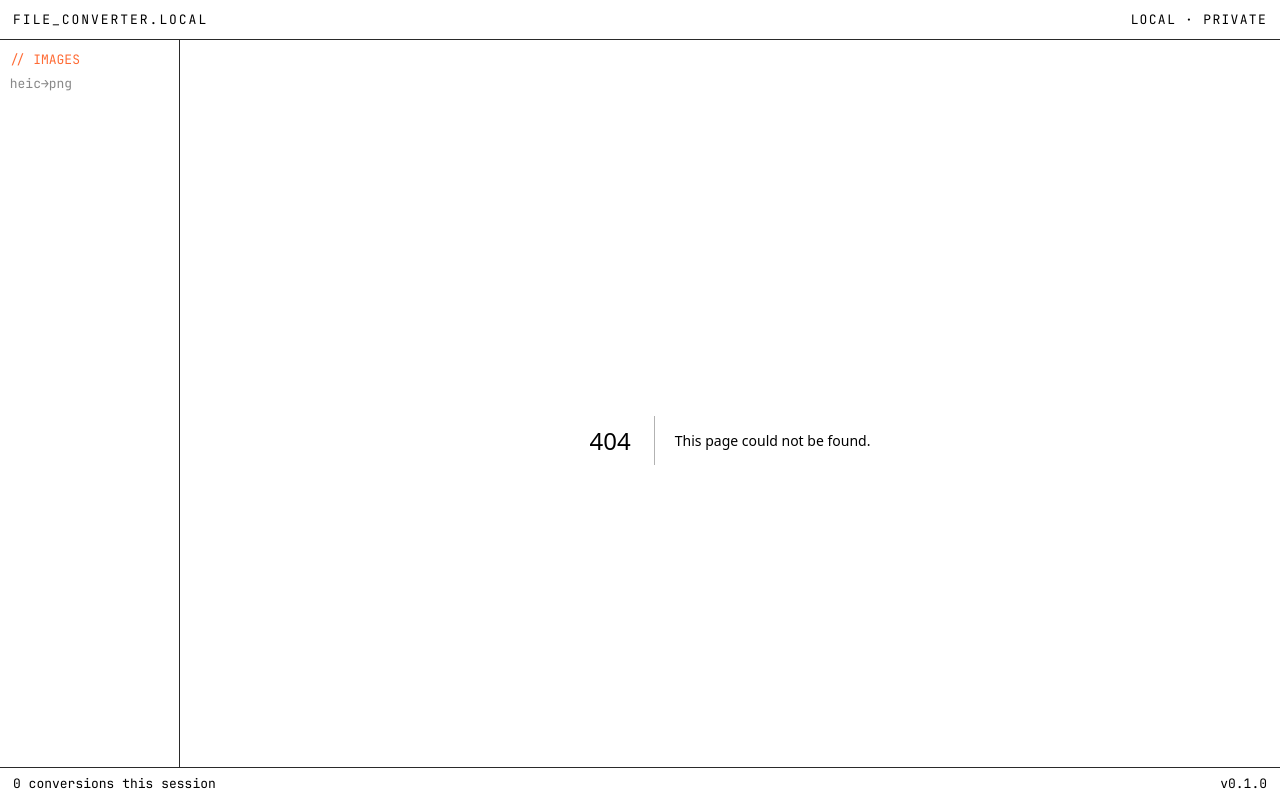
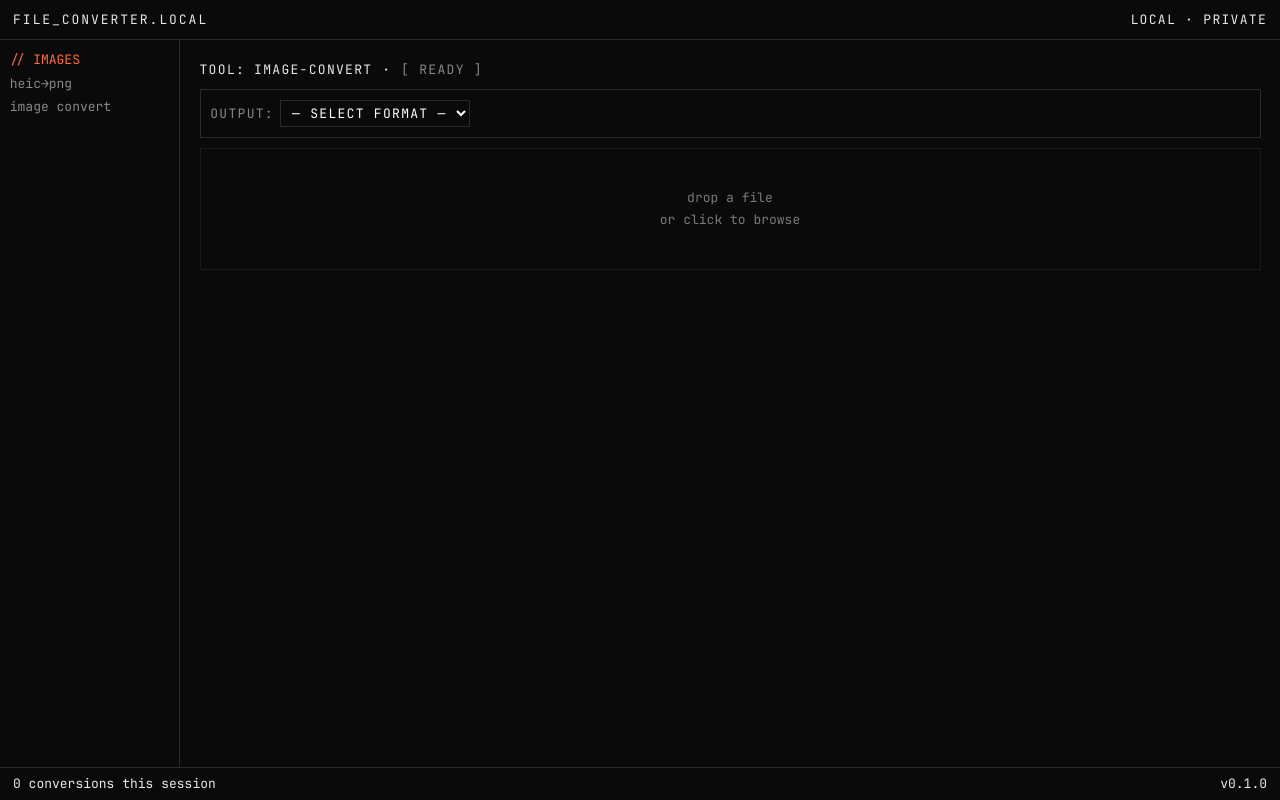
Before and after one commit to tonyyu2170/file-converter, a Next.js app: page /tools/image-convert in a window 1280 px wide. Before the commit this address had no page. Built offline with nearby package versions, Linux system fonts and the light colour scheme.

Commit message:
feat(ui): image-convert route + sidebar + homepage routing
Mounts ToolFrame with the image-convert engine at
/tools/image-convert. Sidebar gains the image-convert entry under
IMAGES. Homepage MIME-detect routes PNG/JPEG/WebP drops to the
new route via the existing stageFile/router.push handoff.

```diff
--- a/src/app/page.tsx
+++ b/src/app/page.tsx
@@ -20,7 +20,12 @@ export default function Home() {
       router.push("/tools/heic-to-png");
       return;
     }
-    setError("No tool for this file type yet. Phase 1 ships HEIC only.");
+    if (mime === "image/png" || mime === "image/jpeg" || mime === "image/webp") {
+      stageFile(f);
+      router.push("/tools/image-convert");
+      return;
+    }
+    setError("No tool for this file type yet. Phase 2 supports HEIC, PNG, JPEG, WebP.");
   }
 
   return (
--- /dev/null
+++ b/src/app/tools/image-convert/page.tsx
@@ -0,0 +1,8 @@
+"use client";
+
+import { ToolFrame } from "@/components/tool-frame";
+import engine from "@/engines/image-convert";
+
+export default function ImageConvertPage() {
+  return <ToolFrame engine={engine} />;
+}
--- a/src/components/layout/sidebar.tsx
+++ b/src/components/layout/sidebar.tsx
@@ -4,6 +4,7 @@ type ToolEntry = { id: string; href: string; label: string; group: string };
 
 const TOOLS: ToolEntry[] = [
   { id: "heic-to-png", href: "/tools/heic-to-png", label: "heic→png", group: "IMAGES" },
+  { id: "image-convert", href: "/tools/image-convert", label: "image convert", group: "IMAGES" },
 ];
 
 export function Sidebar() {
```
